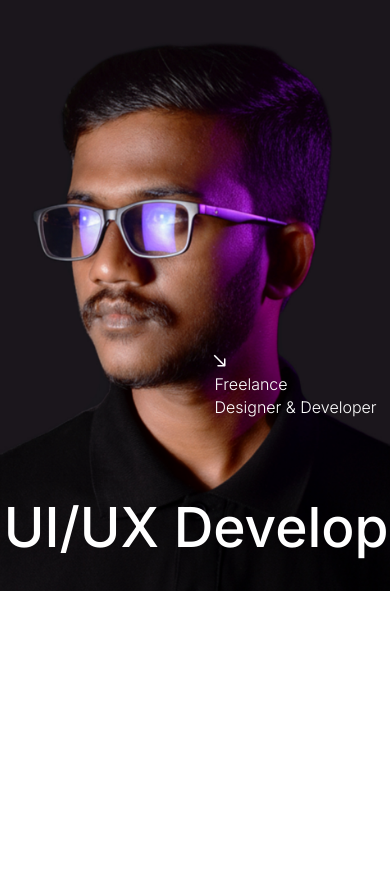
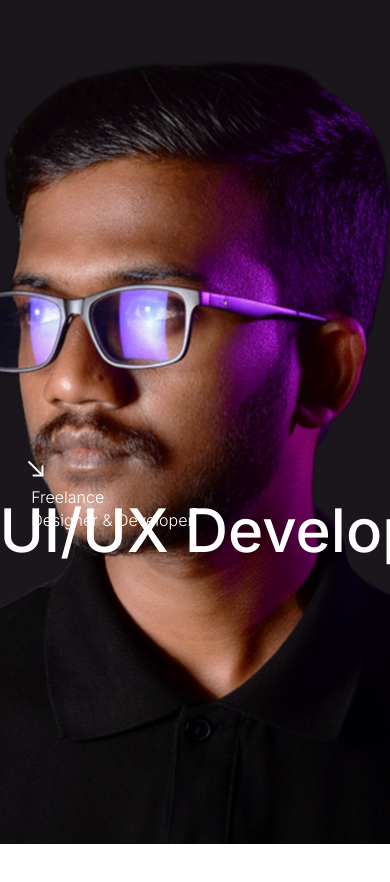
Before and after one commit to Eranga725/Portfolio, a Next.js app: page / in a window 390 px wide. Shown: the top 882 px of the page. Built offline with nearby package versions, Linux system fonts and the light colour scheme.

Commit message:
Fix: install gsap and locomotive-scroll

```diff
--- a/app/components/Landing/index.jsx
+++ b/app/components/Landing/index.jsx
@@ -9,48 +9,41 @@ export default function Landing() {
     const firstText = useRef(null);
     const secondText = useRef(null);
     const slider = useRef(null);
+
     let xPercent = 0;
     let direction = -1;
 
+    useEffect(() => {
+        gsap.registerPlugin(ScrollTrigger);
 
-
-  useEffect( () => {
-    gsap.registerPlugin(ScrollTrigger);
         gsap.to(slider.current, {
             scrollTrigger: {
                 trigger: document.documentElement,
                 scrub: 0.5,
                 start: 0,
                 end: window.innerHeight,
-        onUpdate: e => direction = e.direction * -1
+                onUpdate: (e) => (direction = e.direction * -1),
             },
             x: "-500px",
-    })
+        });
+
         requestAnimationFrame(animate);
-  }, [])
-
-
+    }, []);
 
     const animate = () => {
-    if(xPercent < -100){
-      xPercent = 0;
-    }
+        if (xPercent < -100) xPercent = 0;
+        else if (xPercent > 0) xPercent = -100;
 
-    else if(xPercent > 0){
-      xPercent = -100;
-    }
-    gsap.set(firstText.current, {xPercent: xPercent})
-    gsap.set(secondText.current, {xPercent: xPercent})
+        gsap.set(firstText.current, { xPercent });
+        gsap.set(secondText.current, { xPercent });
+
+        xPercent += 0.1 * direction;
         requestAnimationFrame(animate);
-    xPercent += 0.1 * direction;
-  }
+    };
+
     return (
         <main className={styles.main}>
-        <Image
-        src="/images/background.jpg"
-        fill={true}
-        alt="background"
-      />
+            <Image src="/images/background.jpg" fill alt="background" />
 
             <div className={styles.sliderContainer}>
                 <div ref={slider} className={styles.slider}>
@@ -58,13 +51,17 @@ export default function Landing() {
                     <p ref={secondText}>UI/UX Developer - </p>
                 </div>
             </div>
+
             <div data-scroll data-scroll-speed={0.1} className={styles.description}>
-        <svg width="9" height="9" viewBox="0 0 9 9" fill="none" xmlns="http://www.w3.org/2000/svg">
-          <path d="M8 8.5C8.27614 8.5 8.5 8.27614 8.5 8L8.5 3.5C8.5 3.22386 8.27614 3 8 3C7.72386 3 7.5 3.22386 7.5 3.5V7.5H3.5C3.22386 7.5 3 7.72386 3 8C3 8.27614 3.22386 8.5 3.5 8.5L8 8.5ZM0.646447 1.35355L7.64645 8.35355L8.35355 7.64645L1.35355 0.646447L0.646447 1.35355Z" fill="white"/>
+                <svg width="9" height="9" viewBox="0 0 9 9" fill="none">
+                    <path
+                        d="M8 8.5C8.27614 8.5 8.5 8.27614 8.5 8L8.5 3.5C8.5 3.22386 8.27614 3 8 3C7.72386 3 7.5 3.22386 7.5 3.5V7.5H3.5C3.22386 7.5 3 7.72386 3 8C3 8.27614 3.22386 8.5 3.5 8.5L8 8.5ZM0.646447 1.35355L7.64645 8.35355L8.35355 7.64645L1.35355 0.646447L0.646447 1.35355Z"
+                        fill="white"
+                    />
                 </svg>
                 <p>Freelance</p>
                 <p>Designer & Developer</p>
             </div>
         </main>
-  )
+    );
 }
--- a/app/components/Landing/style.module.css
+++ b/app/components/Landing/style.module.css
@@ -55,10 +55,7 @@
 }
 
 /* ------------------------- */
-/*       RESPONSIVE FIX      */
-/* ------------------------- */
-
-@media (max-width: 768px) {
+/*       @media (max-width: 768px) {
 
   .main {
     height: 70vh;
@@ -89,4 +86,35 @@
     font-size: 16px;
     left: 55%;
   }
+}      */
+/* ------------------------- */
+
+
+
+@media (max-width: 768px) {
+  .slider p {
+    font-size: 90px;
+  }
+
+  .description {
+    top: 50%;
+    left: 10%;
+    font-size: 18px;
+  }
+
+  .main {
+    height: 100vh;
+  }
 }
+
+@media (max-width: 480px) {
+  .slider p {
+    font-size: 60px;
+  }
+
+  .description {
+    top: 55%;
+    left: 8%;
+    font-size: 16px;
+  }
+}
--- a/app/page.tsx
+++ b/app/page.tsx
@@ -10,7 +10,7 @@ export default function Home() {
 
 useEffect(() => {
   (async () => {
-    const LocomotiveScroll = (await import('locomotive-scroll')).default
+    const LocomotiveScroll = (await import('locomotive-scroll')).default;
     new LocomotiveScroll()
   })()
 }, [])
```
Lines whose indentation alone changed are shown as unchanged.
